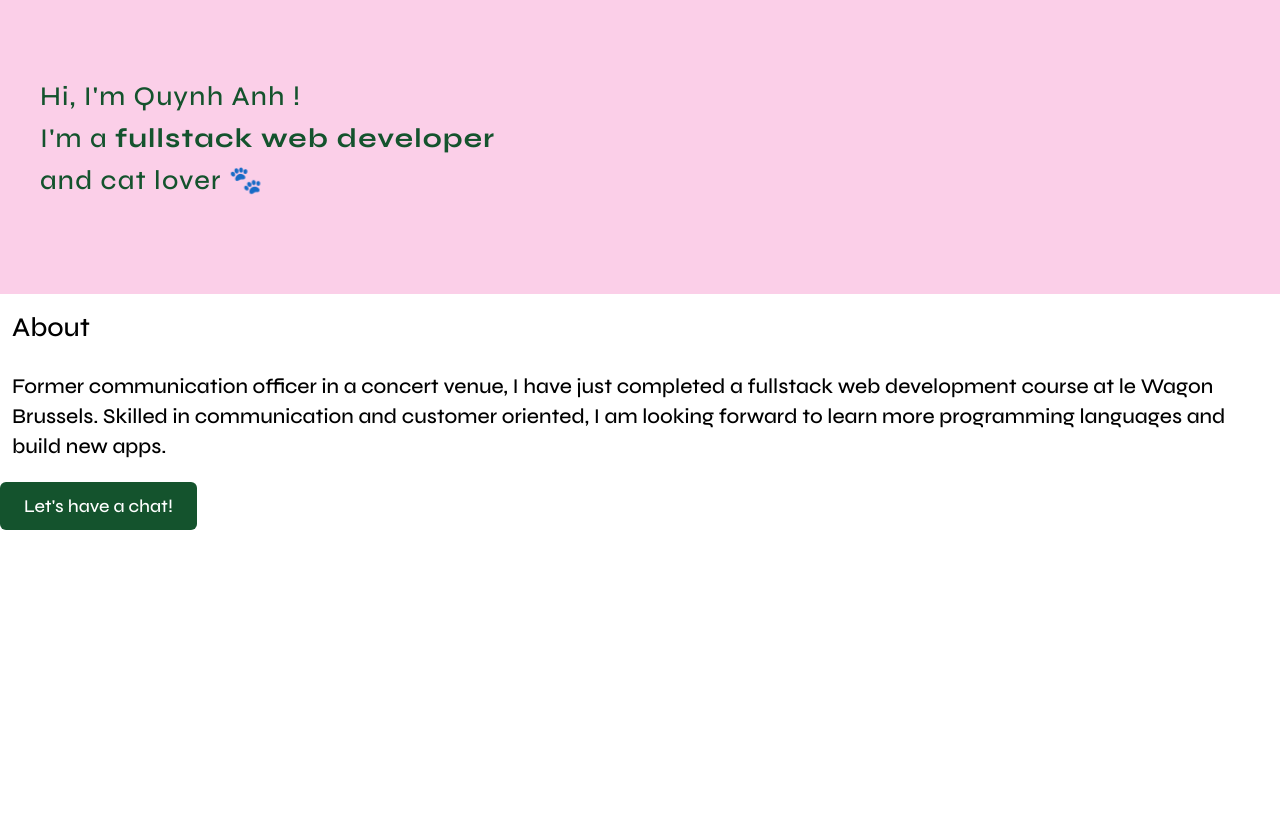
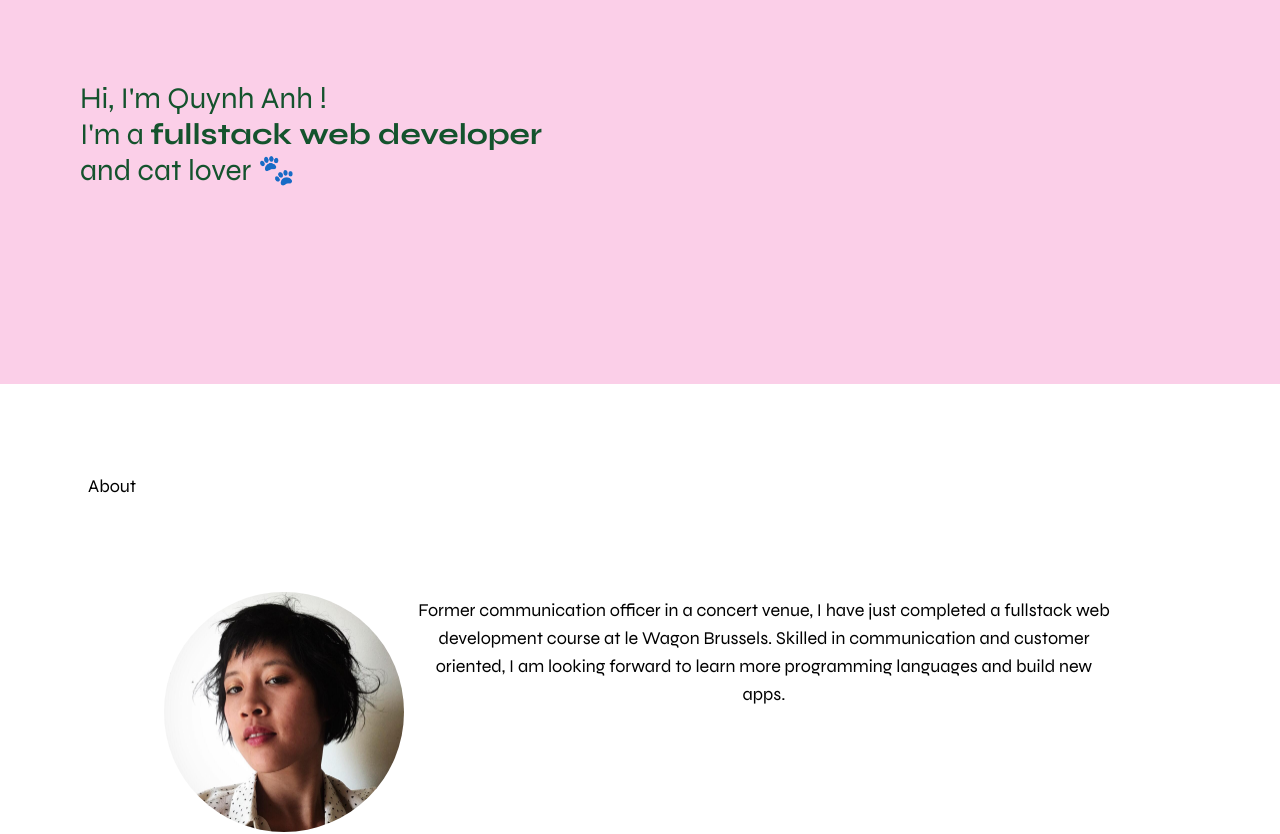
Before and after one commit to quynpham/qap-portfolio, a React (Create React App) app: page / in a window 1280 px wide. Shown: the top 834 px of the page. Before the commit the page ends 800 px from the top, so only its background shows below. Built offline with nearby package versions, Linux system fonts and the light colour scheme.

Commit message:
Adding a profile pic and adding some tailwind css

```diff
--- a/src/App.css
+++ b/src/App.css
@@ -42,16 +42,13 @@
   padding: 0;
   margin: 0;
   box-sizing: border-box;
-  font-size: 1.5rem;
-  font-weight: 500;
 }
 
 .wrapper{
-  letter-spacing: 0.05rem;
+  /* letter-spacing: 0.05rem;
   font-weight: 500;
-  font-size: 1.15rem;
+  font-size: 1.15rem; */
   display: block;
-  padding: 75px 40px;
   margin: 0;
 }
 
@@ -59,7 +56,6 @@
   position: relative;
   display: inline-block;
   width: 100%;
-  height: 2rem;
   overflow: hidden;
 }
 
--- a/src/App.js
+++ b/src/App.js
@@ -4,16 +4,16 @@ import About from './components/About';
 function App() {
   return (
     <div className="App">
-      <header className="text-green-900 bg-pink-200">
-        <div className="wrapper text-lg">
-          <h1 className="text-lg">Hi, I'm Quynh Anh !</h1>
-          <h1 className="text-lg">I'm a <strong className="text-lg">fullstack web developer</strong></h1>
-          <span className="container-flip text-lg">
-            <span className="flip text-lg">and coffee addict ☕</span>
-            <span className="flip text-lg">and cat lover 🐾</span>
-            <span className="flip text-lg">and choir singer 🎙</span>
-            <span className="flip text-lg">and sewista 🧵</span>
-            <span className="flip text-lg">and spicy food eater 🌶</span>
+      <header className="text-green-900 bg-pink-200 h-52 md:h-96">
+        <div className="wrapper pt-10 px-10 lg:pt-20 lg:pb-10 lg:px-20">
+          <h1 className="text-base md:text-lg lg:text-3xl">Hi, I'm Quynh Anh !</h1>
+          <h1 className="text-base md:text-lg lg:text-3xl">I'm a <strong className="text-base md:text-lg lg:text-3xl">fullstack web developer</strong></h1>
+          <span className="container-flip h-8 lg:h-14">
+            <span className="flip text-base md:text-lg lg:text-3xl">and coffee addict ☕</span>
+            <span className="flip text-base md:text-lg lg:text-3xl">and cat lover 🐾</span>
+            <span className="flip text-base md:text-lg lg:text-3xl">and choir singer 🎙</span>
+            <span className="flip text-base md:text-lg lg:text-3xl">and sewista 🧵</span>
+            <span className="flip text-base md:text-lg lg:text-3xl">and spicy food eater 🌶</span>
           </span>
         </div>
       </header>
--- a/src/components/About.js
+++ b/src/components/About.js
@@ -1,14 +1,18 @@
 import React from "react";
+import profilepic from '../assets/profilepic.jpg';
 
 const About = () => {
   return (
-  <section id="about">
+  <section id="about" className="p-10 text-center md:p-20 md:text-left">
     <h2 className="text-lg p-2">About</h2>
-    <p className="text-sm p-2">Former communication officer in a concert venue, I have just completed a fullstack web development course at le Wagon Brussels.
-Skilled in communication and customer oriented, I am looking forward to learn more programming languages and build new apps.</p>
+    <div className="p-10 md:p-20 md:flex">
+      <img src={profilepic} alt="profilepic" className="m-1 w-1/2 h-1/2 md:w-1/4 md:1/4 rounded-full"/>
+      <p className="p-2 text-xs sm:text-base md:text-lg text-center">Former communication officer in a concert venue, I have just completed a fullstack web development course at le Wagon Brussels.
+  Skilled in communication and customer oriented, I am looking forward to learn more programming languages and build new apps.</p>
+    </div>
     <a
       href="#contact"
-      className="inline-flex text-xs text-white bg-green-900 border-0 py-2 px-4 focus:outline-none hover:bg-pink-200 hover:text-green-900
+      className="inline-flex sm:text-base md:text-lg text-white bg-green-900 border-0 py-2 px-4 focus:outline-none hover:bg-pink-200 hover:text-green-900
 
        rounded">
       Let's have a chat!
```
Also changed, not shown: src/assets/profilepic.jpg (added).
